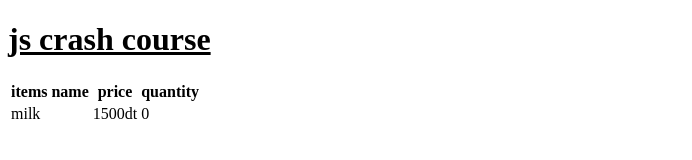
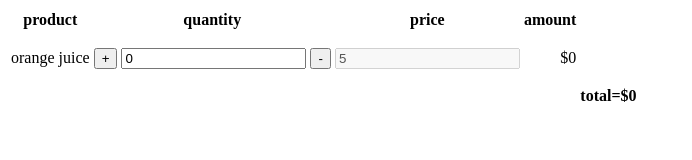
Before and after one commit to pear23154/pear, a plain HTML site: page index.html in a window 1280 px wide. Shown: the whole page, without its empty margins (0-692 px from the left). Drawn offline with Linux system fonts and the light colour scheme.

Commit message:
Add files via upload

```diff
--- a/index.html
+++ b/index.html
@@ -1,31 +1,61 @@
-<!DOCTYPE html>
+
+<!doctype html>
 <html lang="en">
     <head>
-    <meta charset="UTF-8">
-    <meta http-equiv="X-UA-Compatible" content="IE=edge">
-    <meta name="viewport" content="width=device-width, initial-scale=1.0">
-    <title>js crash cource</title>
+<meta charset="utf-8">
+<title>shopping card</title>
+<meta name="viewport" content="width=device-width">
+<link rel="stylesheet" href="style.css">
     </head>
     <body>
-    <h1>
-        <b><u>js crash course</u></b>
-    </h1>
-    <script src="main.js"></script>
-    <section class="container">
+        <div class="container">
+            <div class="row justify-content-center"></div>
+            <div class="table-responsive"></div>
+            <table id='mytable' class="table">
+                <thead>
+                   <tr>
+                       <th>product</th>
+                       <th>quantity</th>
+                       <th>price</th>
+                       <th class="text-right">
+                           <span id="amount" class="amount">
+                         amount</span>
 
 
-    <table>
+                       </th>
+                   </tr>
+                </thead>
+                <tbody>
                     <tr>
-            <th>items name</th>
-            <th>price</th>
-            <th>quantity </th>
+                        <td><p>orange juice</p></td>
+                        <td> <div class="button-container">
+                            <button class="cart-quantity-plus" type="button" value="+">+</button>
+                            <input class="text" name="quantity" min="0" class="quantity form-control" value="0"/>
+                            <button class="cart-quantity-minus" type="button" value="-">-</button>
+                            </div>
+                        </td>
+
+
+                    <td>
+
+                        <input type="text" value="5" class="price form-control" disabled>
+
+                    </td>
+                    <td align="right">$<span id="amount" class="amount">0</span>  </td>
                     </tr>
+                </tbody>
+                <tfoot>
                     <tr>
-            <td>milk</td>
-            <td>1500dt</td>
-            <td>0</td>
+                        <td colspan="4"></td>
+                        <td align="right">
+                            <strong>total=$<span id="total" class="total">0</span></strong>
+
+                             </td>
                     </tr>
+                </tfoot>
             </table>
-  </section>
+         </div>
+       <script type="text/javascript" src="main.js"></script>
+
     </body>
 </html>
```
Lines whose indentation alone changed are shown as unchanged.
